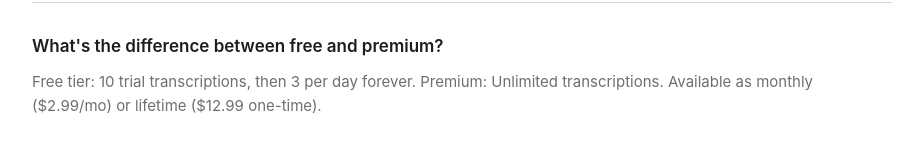
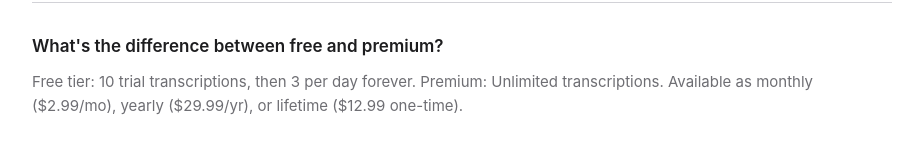
Before and after one commit to 2amLabs/uttertext, a plain HTML site: page index.html in a window 1280 px wide. Shown: the part 2158-2326 px from the top of the page, without its empty margins (178-1101 px from the left). Drawn offline with Linux system fonts and the light colour scheme.

Commit message:
Add yearly tier to FAQ pricing

```diff
--- a/index.html
+++ b/index.html
@@ -347,7 +347,7 @@
                     <h4>What's the difference between free and premium?</h4>
                     <p>
                         Free tier: 10 trial transcriptions, then 3 per day forever.
-                        Premium: Unlimited transcriptions. Available as monthly ($2.99/mo) or lifetime ($12.99 one-time).
+                        Premium: Unlimited transcriptions. Available as monthly ($2.99/mo), yearly ($29.99/yr), or lifetime ($12.99 one-time).
                     </p>
                 </div>
             </div>
```
